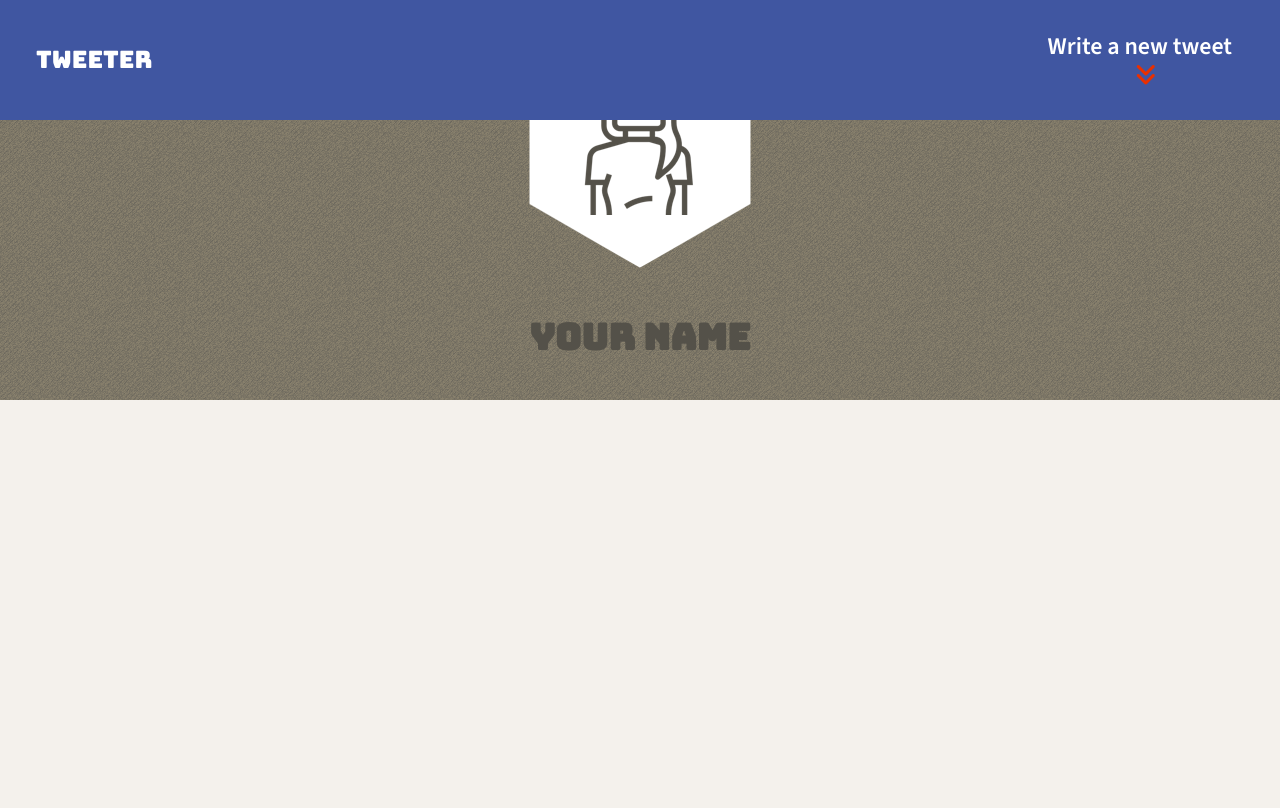
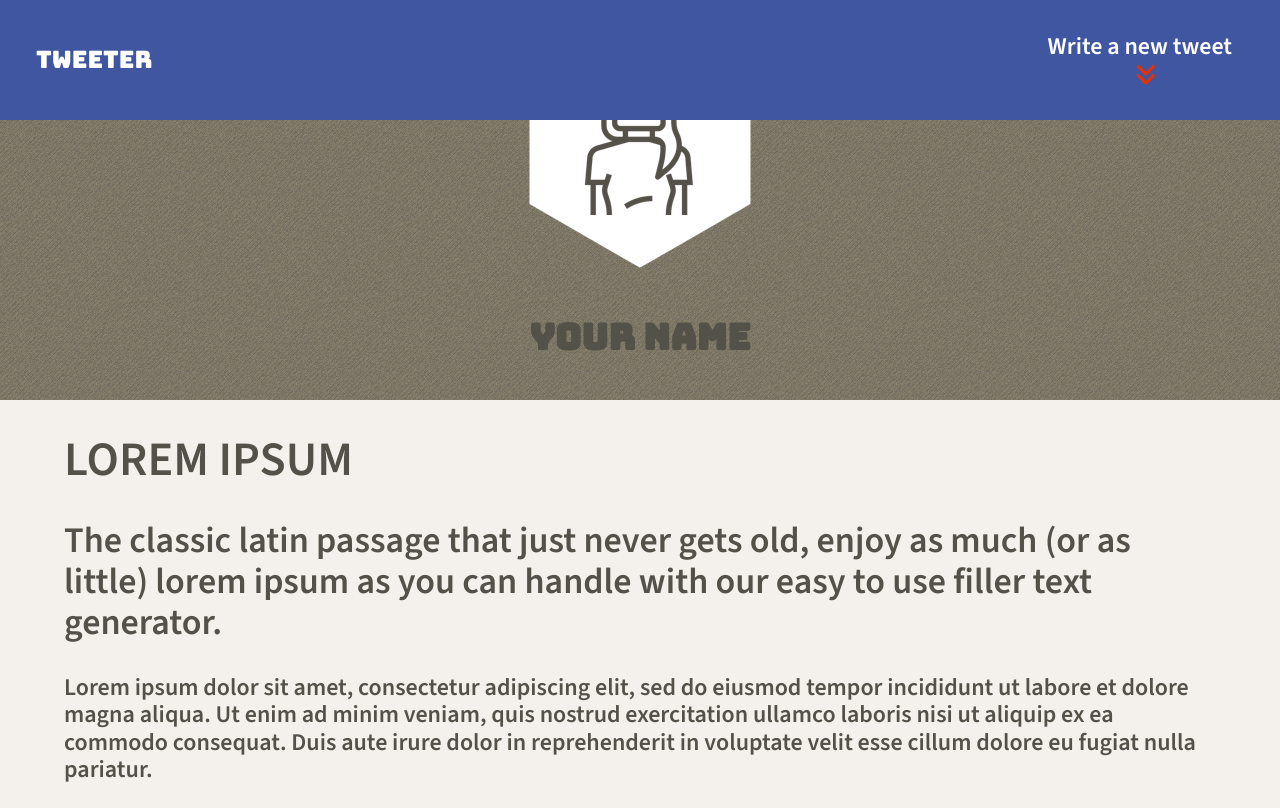
Before and after one commit to mascott82/tweeter, a website: page public/index.html in a window 1280 px wide. Drawn offline with nearby package versions, Linux system fonts and the light colour scheme.

Commit message:
Setup the main container.

```diff
--- a/public/index.html
+++ b/public/index.html
@@ -53,6 +53,14 @@
     </header>
 
     <!-- Page-specific (main) content here -->
-    <main class="container"></main>
+    <main class="container">
+      <h1>LOREM IPSUM</h1>
+        <h2>
+          The classic latin passage that just never gets old, enjoy as much (or as little) lorem ipsum as you can handle with our easy to use filler text generator.
+        </h2>
+        <p>
+          Lorem ipsum dolor sit amet, consectetur adipiscing elit, sed do eiusmod tempor incididunt ut labore et dolore magna aliqua. Ut enim ad minim veniam, quis nostrud exercitation ullamco laboris nisi ut aliquip ex ea commodo consequat. Duis aute irure dolor in reprehenderit in voluptate velit esse cillum dolore eu fugiat nulla pariatur.
+        </p>
+    </main>
   </body>
 </html>
--- a/public/styles/layout.css
+++ b/public/styles/layout.css
@@ -27,6 +27,12 @@ nav span {
   font-family: 'Bungee', sans-serif;
 }
 
+main {
+  width: 90%;
+  margin: 0 auto; /* This will center-align the <main> element */
+  background-color: inherit; /* This will make <main> have the same background color as the body */
+}
+
 /*
  * Additional CSS can be defined below or in other CSS files, as per instructions
  */
```
